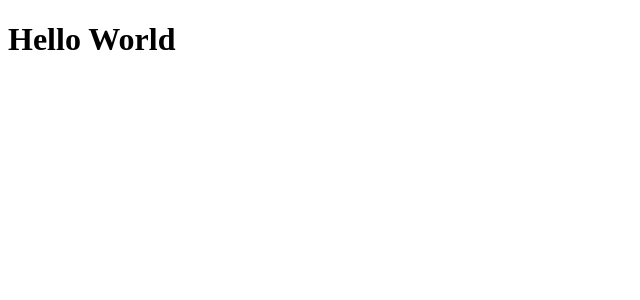
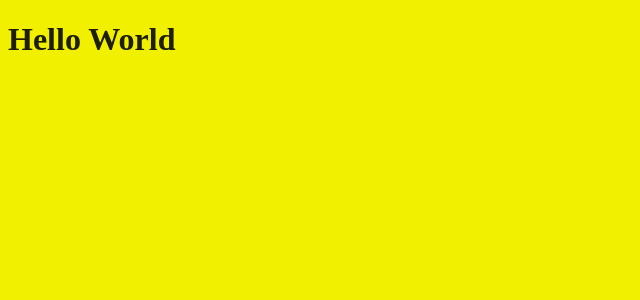
Before and after one commit to Danielcp0809/platzi-react-shop, a React app: page / in a window 1280 px wide. Shown: the top 300 px of the page, without its empty margins (0-640 px from the left). Built offline with nearby package versions, Linux system fonts and the light colour scheme.

Commit message:
[Add] global styles test

```diff
--- a/src/components/App.jsx
+++ b/src/components/App.jsx
@@ -1,4 +1,5 @@
 import React from 'react'
+import "../styles/global.scss"
 
 const App = () => {
     return (
--- /dev/null
+++ b/src/styles/global.scss
@@ -0,0 +1,7 @@
+$base-color: #f1f000;
+$color: rgba(black, 0.88);
+
+body {
+    background-color: $base-color;
+    color: $color;
+}
```
